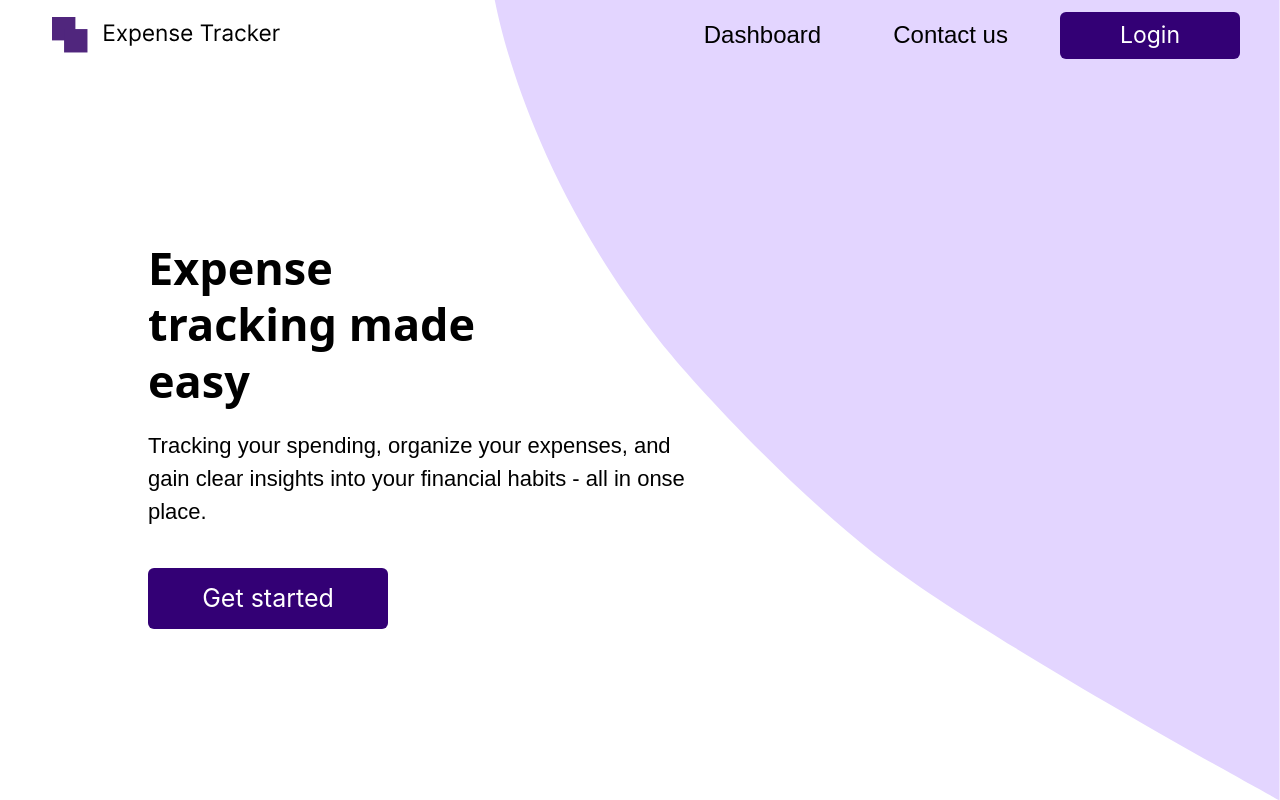
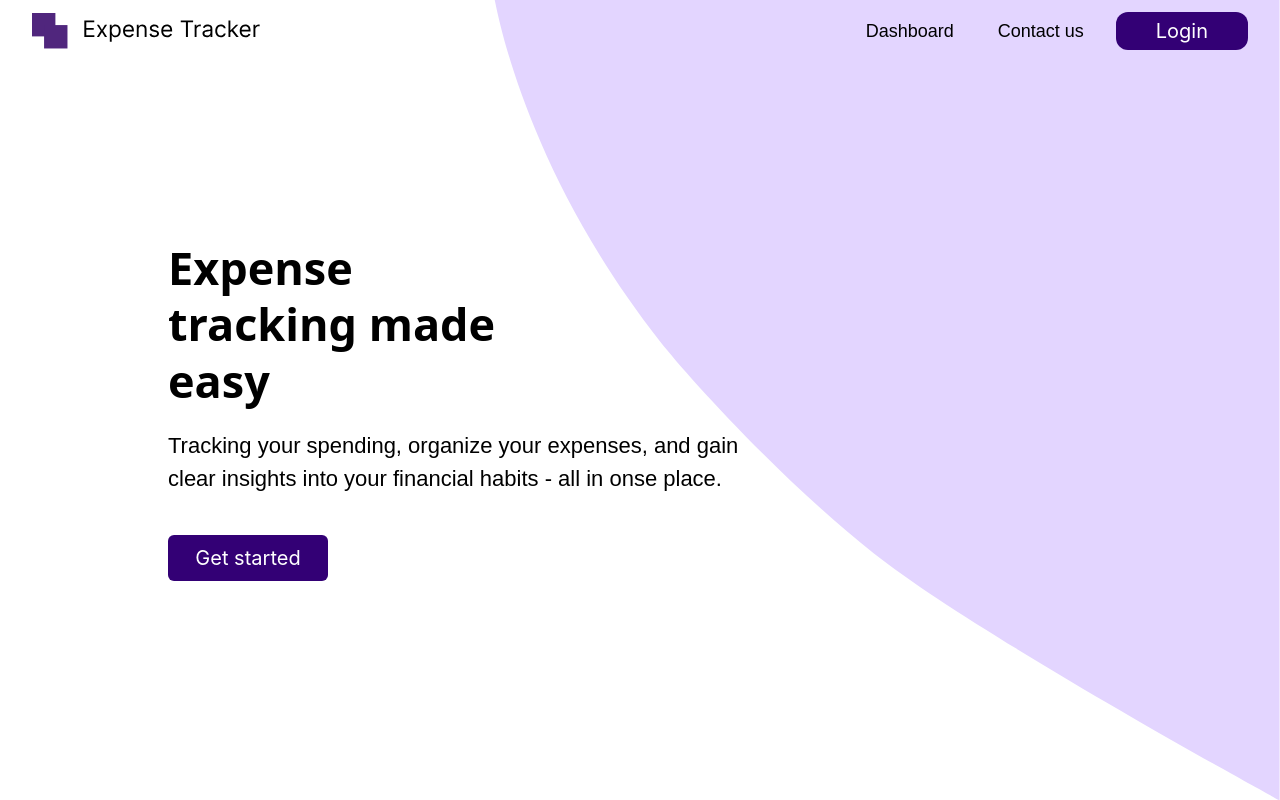
Before and after one commit to 123sahildev/expense-tracker-app, a React (Vite) app in the folder client/: page / in a window 1280 px wide. Built offline with nearby package versions, Linux system fonts and the light colour scheme.

Commit message:
responsevity imporved

```diff
--- a/client/src/components/header.tsx
+++ b/client/src/components/header.tsx
@@ -11,12 +11,12 @@ type Props = {
 export default function header({ setDropDown }: Props ): JSX.Element {
   return (
     <div className='absolute items-center py-3 justify-between top-0 left-0 w-full flex'>
-      <img src={appLogo}  className="w-auto cursor-pointer h-5 ml-2 ts:h-8 tl:h-9 ls:ml-13 ts:ml-5 "/>
-      <div className="flex tl:gap-x-8 gap-x-2 justify-around items-center  tl:mr-10 mr-8">
-        <p className="hover:text-[#242424] hidden  ts:block px-5 rounded-[10px] hover:bg-[#29292913] py-1 duration-300 cursor-pointer ls:text-[24px] text-[20px] font-[Arial]">Dashboard</p>
-        <p className="hover:text-[#242424] hidden ts:block px-5 rounded-[10px] hover:bg-[#29292913] py-1 duration-300 cursor-pointer ls:text-[24px] text-[20px] font-[Arial]">Contact us</p>
+      <img src={appLogo}  className="w-auto cursor-pointer h-5 ml-3 ts:h-8 tl:h-9 ls:ml-8 ts:ml-3 "/>
+      <div className="flex tl:gap-x-5 gap-x-2 justify-around items-center  tl:mr-8 mr-6">
+        <p className="hover:text-[#242424] hidden  ts:block px-3 rounded-[10px] hover:bg-[#29292913] py-1 duration-300 cursor-pointer lxl:text-[24px] ls:text-[18px] text-[20px] font-[Arial]">Dashboard</p>
+        <p className="hover:text-[#242424] hidden ts:block px-3 rounded-[10px] hover:bg-[#29292913] py-1 duration-300 cursor-pointer lxl:text-[24px] ls:text-[18px] text-[20px] font-[Arial]">Contact us</p>
         <Link to={"/register"}>
-        <button className="hidden ts:block hover:bg-[#43157e] duration-250 tl:px-13 ls:px-15 px-11 tl:py-1.5 py-1 text-[23px] bg-[#330075] text-white rounded-md cursor-pointer">Login</button>
+        <button className="hidden ts:flex hover:bg-[#43157e] duration-250 tl:px-8 ls:px-10 px-7 tl:py-1 py-1 text-[20px] bg-[#330075] text-white rounded-xl cursor-pointer">Login</button>
         </Link>
         <button onClick={() => setDropDown(true)} className="h-10 absolute right-5 ts:hidden block duration-300 active:bg-[#1818181a] px-2 py-3 rounded-full">
           <img className="h-full " src={navDropDown} alt="" />
--- a/client/src/components/home/homeNav.tsx
+++ b/client/src/components/home/homeNav.tsx
@@ -8,7 +8,7 @@ export default function homeNav({ setDropDown }: Props) {
 
 
   return (
-    <div className={` navShadow h-max min-w-full absolute  z-50 flex flex-col py-5 bg-[#ffff] `}>
+    <div className={` navShadow h-max min-w-full absolute ts:hidden  z-50 flex flex-col py-5 bg-[#ffff] `}>
         <button className="absolute top-2 right-2 p-2 w-fit rounded-full active:bg-[#36363617]" onClick={() => setDropDown(false)}>
           <img className="h-4" src={navClose} alt="" />
         </button>
--- a/client/src/index.css
+++ b/client/src/index.css
@@ -7,7 +7,7 @@
   --breakpoint-ms: 350px;
   --breakpoint-mm: 390px;
   --breakpoint-ml: 410px;
-  --breakpoint-mxl: 430px;
+  --breakpoint-mxl: 500px;
   --breakpoint-ts: 700px;
   --breakpoint-tm: 850px;
   --breakpoint-tl: 1000px;
--- a/client/src/pages/home.tsx
+++ b/client/src/pages/home.tsx
@@ -17,14 +17,14 @@ export default function home() {
         <div className=" flex overflow-x-hidden w-screen relative h-screen  bg-center bg-cover bg-no-repeat to-[white] from-[purple]" style={{ backgroundImage: "url('./hero.svg')"}} >
           <Header setDropDown={setNavBar}/>
 
-          <div className={`flex w-fit ts:ml-[calc(100vw-90vw)] mx-auto relative flex-col top-[calc(100vh-70vh)] ${isLand ? "translate-y-0 opacity-100" : "translate-y-15 opacity-0"} duration-1500 `}>
+          <div className={`flex w-fit ts:ml-[calc(100vw-90vw)] px-5 mx-auto relative flex-col top-[calc(100vh-70vh)] ${isLand ? "translate-y-0 opacity-100" : "translate-y-15 opacity-0"} duration-1500 `}>
 
-              <h1 className="leading-tight ts:w-100 px-5 w-80 font-[system-ui] ts:mx-0 max-h-fit duration-300 font-bold text-[35px] ts:text-[45px]">Expense tracking made easy</h1>
-              <p className="font-[Arial] text-[22px] px-5  w-85 ts:w-150 mt-5">Tracking your spending, organize your expenses,
+              <h1 className="leading-tight ts:w-100 px-5 w-auto ml:w-80 font-[system-ui]   max-h-fit duration-300 font-bold text-[35px] ts:text-[45px]">Expense tracking made easy</h1>
+              <p className="font-[Arial] text-[22px] px-5 w-full  mx-auto ts:w-160 mt-5">Tracking your spending, organize your expenses,
                 and gain clear insights into your financial
                 habits - all in onse place.</p>
               <Link to={"/register"} >
-                <button className="hover:bg-[#43157e] ml-5 ls:mt-10 ls:w-60  duration-250 ts:w-45 w-35 mt-8 ls:py-3 ts:py-2 py-1 ts:text-[25px] text-[18px] text-white rounded-md cursor-pointer bg-[#330075] "> Get started</button>
+                <button className="hover:bg-[#43157e] ml-5 ts:mt-10 lxl:w-50 duration-250 ts:w-40  w-37 mt-8 lxl:py-2.5 ts:py-2 py-1.5 ts:text-[20px] lxl:text-[25px] text-[18px] text-white rounded-md cursor-pointer bg-[#330075] "> Get started</button>
               </Link>
           </div>
 
--- a/client/src/pages/register.tsx
+++ b/client/src/pages/register.tsx
@@ -15,7 +15,7 @@ import { RegisterApiFunction } from "../utils/formFunctions.ts"
 
 export default function register() {
     const [landForm, setForm] = useState<boolean>(false);
-    const { register, handleSubmit, reset, formState : { errors }} = useForm<RegisterTypes>();
+    const { register, handleSubmit, formState : { errors }} = useForm<RegisterTypes>();
     const [hideShowPassword, setPassword] =  useState<boolean>(true);
     const [isPasswordMatched, setPasswordUnMatchedError] = useState<boolean>(false);
 
```
Also changed, not shown: 1 other file (tests, documents, lock files or other folders).
